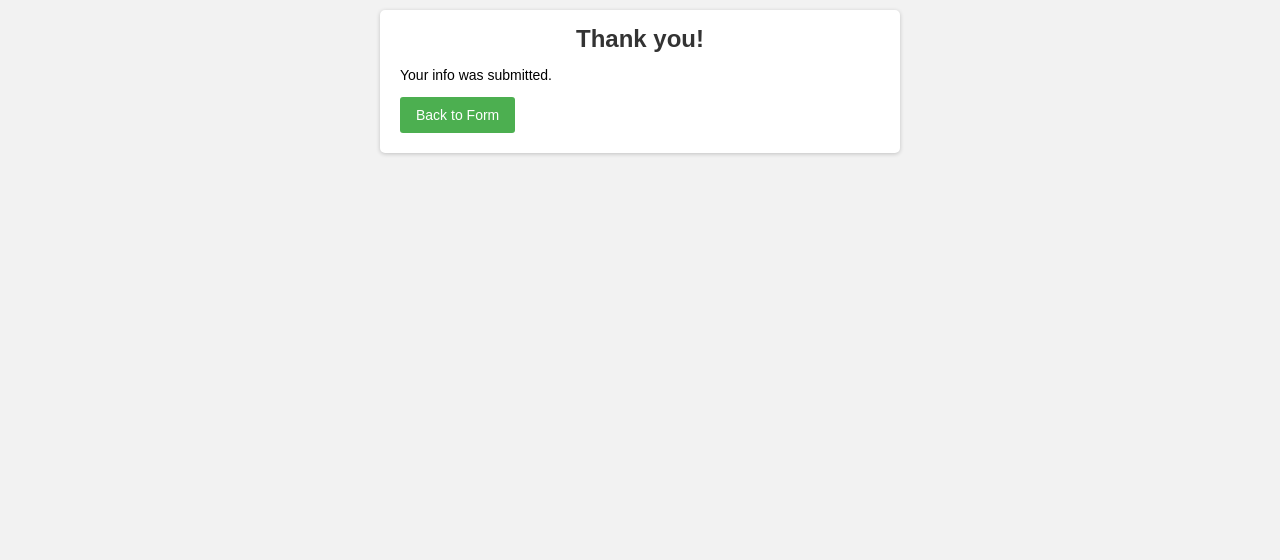
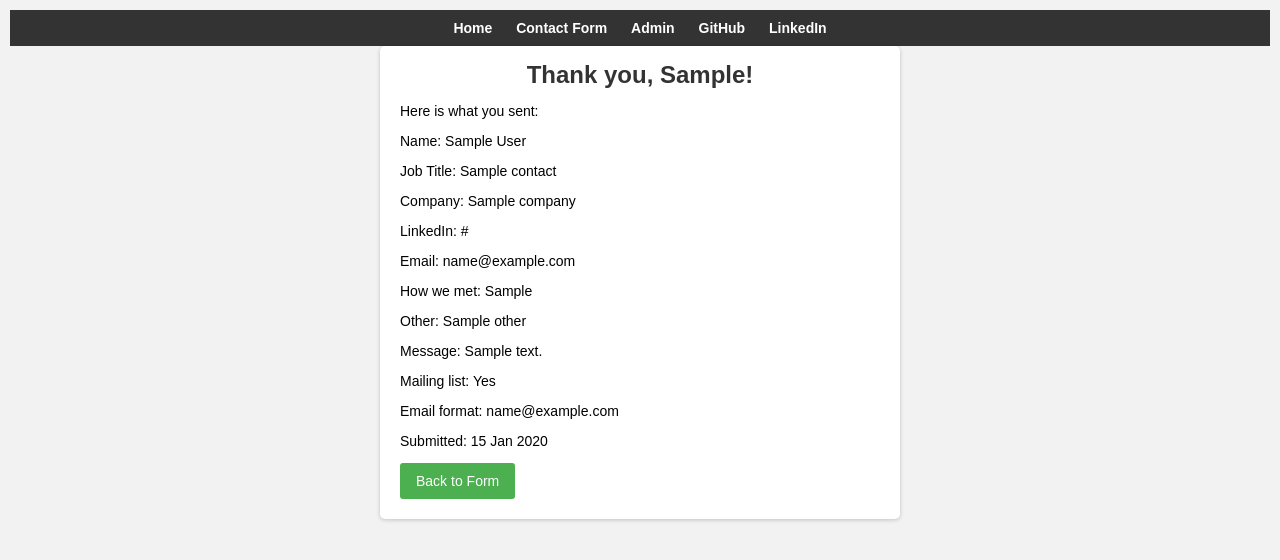
Before and after one commit to AlexandrBalan/contact-form, a Node server app: template views/confirmation.ejs in a window 1280 px wide. Shown: the top 560 px of the page. Run offline with Node 20, Linux system fonts and the light colour scheme; the template is opened without the code that fills it: most values are stand-ins (such as "Sample title", 1, 10 or a date in 2020).

Commit message:
feat: added the confirmation variables inside the card class so it would display to the user

```diff
--- a/views/confirmation.ejs
+++ b/views/confirmation.ejs
@@ -4,13 +4,26 @@
   <meta charset="UTF-8">
   <meta name="viewport" content="width=device-width, initial-scale=1.0">
   <title>Thank You</title>
+  <link rel="stylesheet" href="/styles/nav.css">
   <link rel="stylesheet" href="/styles/style.css">
 </head>
 <body>
+  <%- include('partials/nav') %>
   <main class="card">
-    <h1>Thank you!</h1>
-    <p>Your info was submitted.</p>
-    <a href="/"><button>Back to Form</button></a>
+    <h1>Thank you, <%= contact.firstName %>!</h1>
+    <p>Here is what you sent:</p>
+    <p>Name: <%= contact.firstName %> <%= contact.lastName %></p>
+    <p>Job Title: <%= contact.jobTitle %></p>
+    <p>Company: <%= contact.company %></p>
+    <p>LinkedIn: <%= contact.linkedin %></p>
+    <p>Email: <%= contact.email %></p>
+    <p>How we met: <%= contact.howMet %></p>
+    <p>Other: <%= contact.other %></p>
+    <p>Message: <%= contact.message %></p>
+    <p>Mailing list: <%= contact.mailingList ? 'Yes' : 'No' %></p>
+    <p>Email format: <%= contact.emailFormat %></p>
+    <p>Submitted: <%= contact.submittedAt %></p>
+    <a href="/contact"><button>Back to Form</button></a>
   </main>
 </body>
 </html>
```
